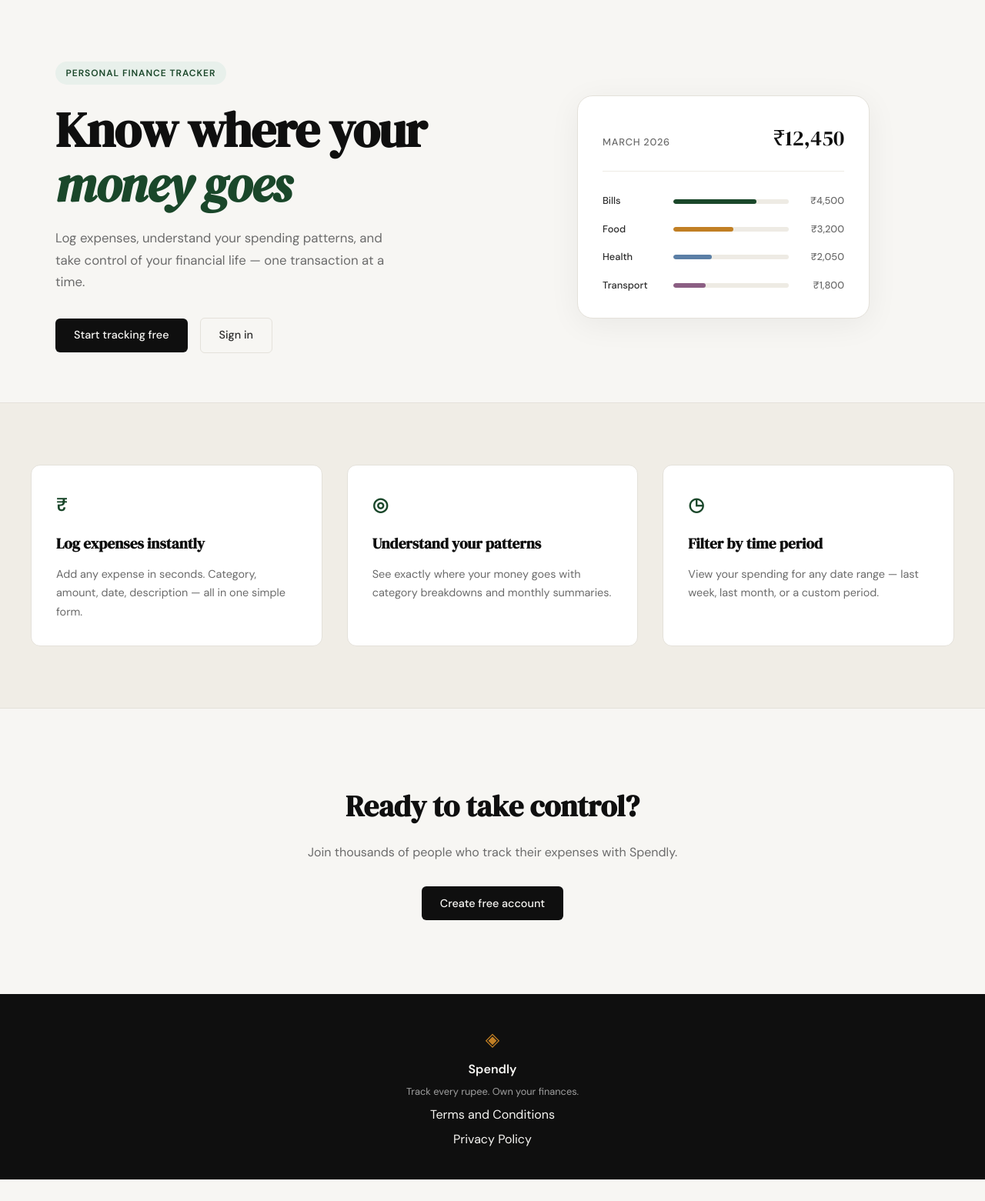
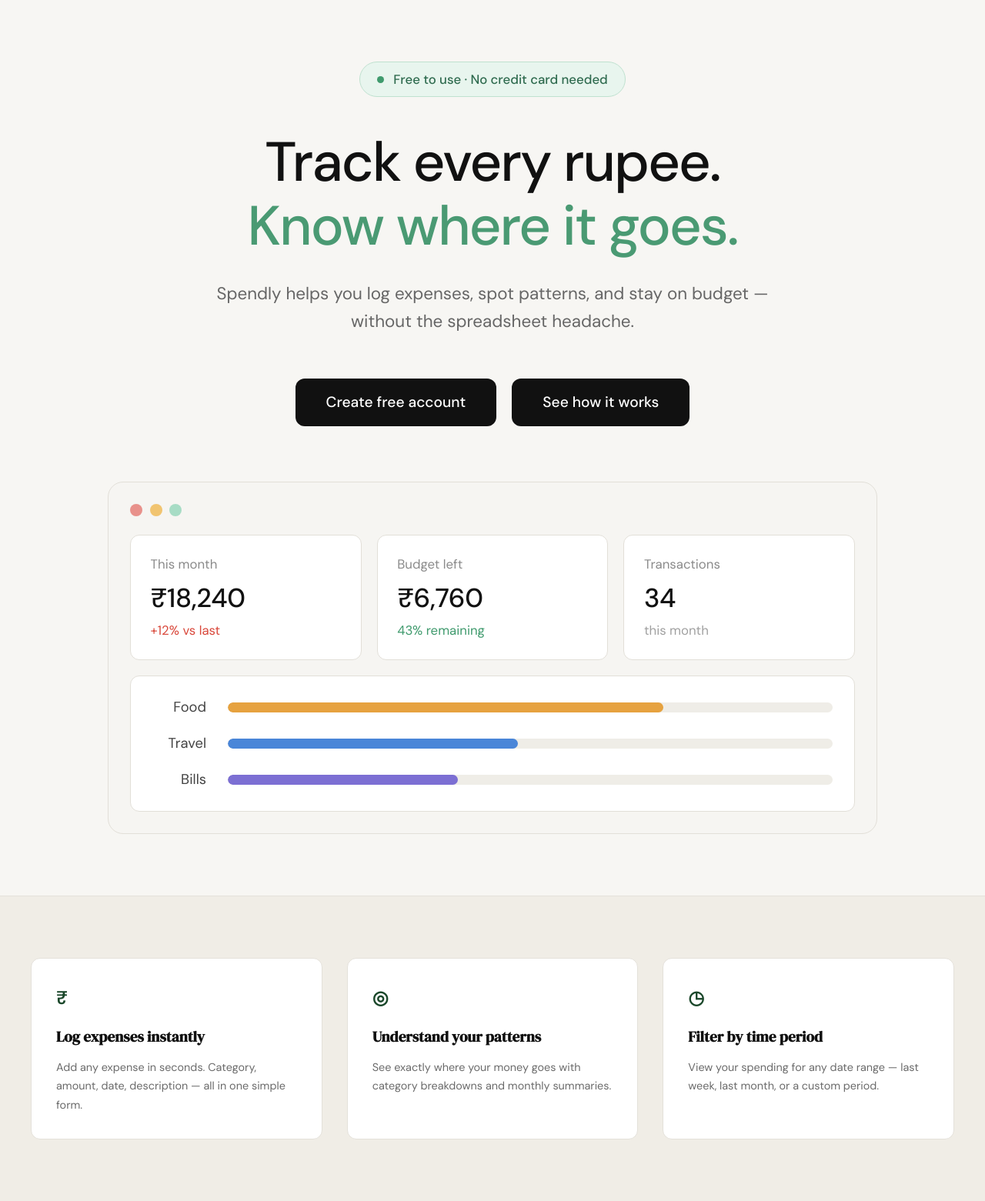
Before and after one commit to jaydeepsatre446-png/Expense-Tracker-with-the-help-of-claude-coding, a Flask app: page / in a window 1280 px wide. Shown: the part 61-1622 px from the top of the page at 77% size. Before the commit the page ends 1594 px from the top, so only its background shows below. Run offline with Flask 3, Linux system fonts and the light colour scheme.

Commit message:
Redesign landing hero to match new design

```diff
--- /dev/null
+++ b/static/css/landing.css
@@ -0,0 +1,207 @@
+/* ------------------------------------------------------------------ */
+/* Hero                                                                */
+/* ------------------------------------------------------------------ */
+
+.hero {
+    max-width: var(--max-width);
+    margin: 0 auto;
+    padding: 5rem 2rem;
+    text-align: center;
+}
+
+.hero-inner {
+    max-width: 760px;
+    margin: 0 auto 4.5rem;
+}
+
+.hero-pill {
+    display: inline-flex;
+    align-items: center;
+    gap: 0.75rem;
+    background: #e8f5ee;
+    color: #2f6b4f;
+    border: 1px solid #bfe1cf;
+    font-size: 1.05rem;
+    font-weight: 500;
+    padding: 0.55rem 1.4rem;
+    border-radius: 999px;
+    margin-bottom: 2.75rem;
+}
+
+.hero-pill-dot {
+    width: 9px;
+    height: 9px;
+    border-radius: 50%;
+    background: #3f9a6d;
+}
+
+.hero-title {
+    font-family: var(--font-body);
+    font-size: clamp(2.75rem, 6.5vw, 4.5rem);
+    font-weight: 500;
+    line-height: 1.15;
+    letter-spacing: -0.025em;
+    color: #111111;
+    margin-bottom: 1.75rem;
+}
+
+.hero-title-accent { color: #4a9a73; }
+
+.hero-subtitle {
+    font-size: 1.4rem;
+    color: #666666;
+    line-height: 1.6;
+    max-width: 720px;
+    margin: 0 auto 3.5rem;
+}
+
+.hero-actions {
+    display: flex;
+    gap: 1.25rem;
+    justify-content: center;
+    flex-wrap: wrap;
+}
+
+.hero-btn {
+    display: inline-block;
+    background: #111111;
+    color: #ffffff;
+    font-family: var(--font-body);
+    font-size: 1.2rem;
+    font-weight: 500;
+    padding: 1rem 2.5rem;
+    border-radius: var(--radius-md);
+    transition: background 0.2s;
+}
+
+.hero-btn:hover { background: var(--accent); }
+
+/* ------------------------------------------------------------------ */
+/* Mock dashboard (hero visual)                                        */
+/* ------------------------------------------------------------------ */
+
+.mock-window {
+    max-width: 1000px;
+    margin: 0 auto;
+    background: #f6f5f2;
+    border: 1px solid #e2dfd8;
+    border-radius: var(--radius-lg);
+    padding: 1.75rem 1.75rem 1.75rem;
+    text-align: left;
+}
+
+.mock-window-dots {
+    display: flex;
+    gap: 0.6rem;
+    margin-bottom: 1.5rem;
+}
+
+.mock-window-dots span {
+    width: 16px;
+    height: 16px;
+    border-radius: 50%;
+    background: #e8918b;
+}
+
+.mock-window-dots span:nth-child(2) { background: #f1c470; }
+.mock-window-dots span:nth-child(3) { background: #a7dcc5; }
+
+.mock-stats {
+    display: grid;
+    grid-template-columns: repeat(3, 1fr);
+    gap: 1.25rem;
+    margin-bottom: 1.25rem;
+}
+
+.mock-stat,
+.mock-bars {
+    background: #ffffff;
+    border: 1px solid #e2dfd8;
+    border-radius: var(--radius-md);
+}
+
+.mock-stat {
+    display: flex;
+    flex-direction: column;
+    padding: 1.5rem 1.6rem;
+}
+
+.mock-stat-label {
+    font-size: 1.05rem;
+    color: #8a8a8a;
+    margin-bottom: 0.6rem;
+}
+
+.mock-stat-value {
+    font-family: var(--font-body);
+    font-size: 2.15rem;
+    font-weight: 500;
+    line-height: 1.2;
+    letter-spacing: -0.01em;
+    color: #111111;
+    margin-bottom: 0.5rem;
+}
+
+.mock-stat-meta {
+    font-size: 1.05rem;
+    color: #a0a0a0;
+}
+
+.mock-stat-up { color: #d9483b; }
+.mock-stat-good { color: #3f9a6d; }
+
+.mock-bars {
+    display: flex;
+    flex-direction: column;
+    gap: 1.1rem;
+    padding: 1.6rem 1.75rem;
+}
+
+.mock-bar-row {
+    display: grid;
+    grid-template-columns: 70px 1fr;
+    align-items: center;
+    gap: 1.75rem;
+}
+
+.mock-cat {
+    font-size: 1.15rem;
+    color: #444444;
+    text-align: right;
+}
+
+.mock-bar-track {
+    height: 13px;
+    background: #efede7;
+    border-radius: 999px;
+    overflow: hidden;
+}
+
+.mock-bar {
+    height: 100%;
+    border-radius: 999px;
+}
+
+.mock-bar-food { background: #e6a23f; }
+.mock-bar-travel { background: #4a86d8; }
+.mock-bar-bills { background: #7c6fd3; }
+
+/* ------------------------------------------------------------------ */
+/* Responsive                                                          */
+/* ------------------------------------------------------------------ */
+
+@media (max-width: 900px) {
+    .mock-stats { grid-template-columns: 1fr; }
+}
+
+@media (max-width: 600px) {
+    .hero { padding: 3rem 1rem; }
+    .hero-inner { margin-bottom: 2.5rem; }
+    .hero-pill { font-size: 0.85rem; padding: 0.45rem 1rem; margin-bottom: 2rem; }
+    .hero-subtitle { font-size: 1.1rem; margin-bottom: 2.25rem; }
+    .hero-btn { font-size: 1rem; padding: 0.85rem 1.75rem; }
+    .mock-window { padding: 1rem; }
+    .mock-bars { padding: 1.25rem 1rem; }
+    .mock-bar-row { grid-template-columns: 56px 1fr; gap: 1rem; }
+    .mock-cat { font-size: 1rem; }
+}
--- a/static/css/style.css
+++ b/static/css/style.css
@@ -120,18 +120,8 @@ a { color: inherit; text-decoration: none; }
 .main-content { min-height: calc(100vh - 60px - 100px); }
 
 /* ------------------------------------------------------------------ */
-/* Hero                                                                */
+/* Badge (legal pages)                                                */
 /* ------------------------------------------------------------------ */
-
-.hero {
-    padding: 5rem 2rem 4rem;
-    display: grid;
-    grid-template-columns: 1fr 1fr;
-    gap: 4rem;
-    align-items: center;
-    max-width: var(--max-width);
-    margin: 0 auto;
-}
 
 .hero-badge {
     display: inline-block;
@@ -144,116 +134,6 @@ a { color: inherit; text-decoration: none; }
     padding: 0.35rem 0.85rem;
     border-radius: 999px;
     margin-bottom: 1.5rem;
-}
-
-.hero-title {
-    font-family: var(--font-display);
-    font-size: clamp(2.5rem, 5vw, 4rem);
-    line-height: 1.1;
-    letter-spacing: -0.02em;
-    color: var(--ink);
-    margin-bottom: 1.25rem;
-}
-
-.hero-title em {
-    font-style: italic;
-    color: var(--accent);
-}
-
-.hero-subtitle {
-    font-size: 1.05rem;
-    color: var(--ink-muted);
-    line-height: 1.7;
-    max-width: 460px;
-    margin-bottom: 2rem;
-}
-
-.hero-actions {
-    display: flex;
-    gap: 1rem;
-    align-items: center;
-}
-
-/* ------------------------------------------------------------------ */
-/* Mock card (hero visual)                                             */
-/* ------------------------------------------------------------------ */
-
-.hero-visual {
-    display: flex;
-    justify-content: center;
-}
-
-.mock-card {
-    background: var(--paper-card);
-    border: 1px solid var(--border);
-    border-radius: var(--radius-lg);
-    padding: 2rem;
-    width: 100%;
-    max-width: 380px;
-    box-shadow: 0 8px 40px rgba(0,0,0,0.06);
-}
-
-.mock-card-header {
-    display: flex;
-    justify-content: space-between;
-    align-items: baseline;
-    margin-bottom: 1.75rem;
-    padding-bottom: 1.25rem;
-    border-bottom: 1px solid var(--border-soft);
-}
-
-.mock-label {
-    font-size: 0.8rem;
-    font-weight: 500;
-    color: var(--ink-muted);
-    text-transform: uppercase;
-    letter-spacing: 0.06em;
-}
-
-.mock-total {
-    font-family: var(--font-display);
-    font-size: 1.75rem;
-    color: var(--ink);
-}
-
-.mock-bars { display: flex; flex-direction: column; gap: 1rem; }
-
-.mock-bar-row {
-    display: grid;
-    grid-template-columns: 80px 1fr 60px;
-    align-items: center;
-    gap: 0.75rem;
-}
-
-.mock-cat {
-    font-size: 0.8rem;
-    font-weight: 500;
-    color: var(--ink-soft);
-}
-
-.mock-bar-track {
-    height: 6px;
-    background: var(--border-soft);
-    border-radius: 999px;
-    overflow: hidden;
-}
-
-.mock-bar {
-    height: 100%;
-    background: var(--accent);
-    border-radius: 999px;
-    transition: width 0.6s ease;
-}
-
-.mock-bar-2 { background: var(--accent-2); }
-.mock-bar-3 { background: #5b7fa6; }
-.mock-bar-4 { background: #8b5e83; }
-
-.mock-amt {
-    font-size: 0.8rem;
-    font-weight: 500;
-    color: var(--ink-muted);
-    text-align: right;
 }
 
 /* ------------------------------------------------------------------ */
@@ -658,22 +538,11 @@ a { color: inherit; text-decoration: none; }
 /* ------------------------------------------------------------------ */
 
 @media (max-width: 900px) {
-    .hero {
-        grid-template-columns: 1fr;
-        text-align: center;
-    }
-
-    .hero-subtitle { max-width: 100%; }
-    .hero-actions { justify-content: center; }
-    .hero-visual { display: none; }
-
     .features-inner { grid-template-columns: 1fr; }
 }
 
 @media (max-width: 600px) {
     .nav-links a:not(.nav-cta) { display: none; }
-    .hero { padding: 3rem 1rem 2rem; }
-
     .legal-header { padding: 3rem 1rem 2rem; }
     .legal-body { padding: 2.5rem 1rem 3.5rem; }
     .legal-card { padding: 0.5rem 1.25rem; }
--- a/templates/landing.html
+++ b/templates/landing.html
@@ -1,67 +1,78 @@
 {% extends "base.html" %}
 
 {% block title %}Spendly — Track Every Rupee{% endblock %}
+
+{% block head %}
+<link rel="stylesheet" href="{{ url_for('static', filename='css/landing.css') }}">
+{% endblock %}
 
 {% block content %}
 
 <section class="hero">
     <div class="hero-inner">
-        <div class="hero-badge">Personal Finance Tracker</div>
+        <div class="hero-pill">
+            <span class="hero-pill-dot"></span>
+            Free to use · No credit card needed
+        </div>
         <h1 class="hero-title">
-            Know where your<br>
-            <em>money goes</em>
+            Track every rupee.<br>
+            <span class="hero-title-accent">Know where it goes.</span>
         </h1>
         <p class="hero-subtitle">
-            Log expenses, understand your spending patterns,
-            and take control of your financial life —
-            one transaction at a time.
+            Spendly helps you log expenses, spot patterns, and stay
+            on budget — without the spreadsheet headache.
         </p>
         <div class="hero-actions">
-            <a href="{{ url_for('register') }}" class="btn-primary">Start tracking free</a>
-            <a href="{{ url_for('login') }}" class="btn-ghost">Sign in</a>
+            <a href="{{ url_for('register') }}" class="hero-btn">Create free account</a>
+            <a href="#features" class="hero-btn">See how it works</a>
         </div>
     </div>
-    <div class="hero-visual">
-        <div class="mock-card">
-            <div class="mock-card-header">
-                <span class="mock-label">March 2026</span>
-                <span class="mock-total">₹12,450</span>
+
+    <div class="mock-window">
+        <div class="mock-window-dots">
+            <span></span><span></span><span></span>
+        </div>
+        <div class="mock-stats">
+            <div class="mock-stat">
+                <span class="mock-stat-label">This month</span>
+                <span class="mock-stat-value">₹18,240</span>
+                <span class="mock-stat-meta mock-stat-up">+12% vs last</span>
             </div>
-            <div class="mock-bars">
-                <div class="mock-bar-row">
-                    <span class="mock-cat">Bills</span>
-                    <div class="mock-bar-track">
-                        <div class="mock-bar" style="width: 72%"></div>
-                    </div>
-                    <span class="mock-amt">₹4,500</span>
+            <div class="mock-stat">
+                <span class="mock-stat-label">Budget left</span>
+                <span class="mock-stat-value">₹6,760</span>
+                <span class="mock-stat-meta mock-stat-good">43% remaining</span>
+            </div>
+            <div class="mock-stat">
+                <span class="mock-stat-label">Transactions</span>
+                <span class="mock-stat-value">34</span>
+                <span class="mock-stat-meta">this month</span>
+            </div>
+        </div>
+        <div class="mock-bars">
+            <div class="mock-bar-row">
+                <span class="mock-cat">Food</span>
+                <div class="mock-bar-track">
+                    <div class="mock-bar mock-bar-food" style="width: 72%"></div>
                 </div>
-                <div class="mock-bar-row">
-                    <span class="mock-cat">Food</span>
-                    <div class="mock-bar-track">
-                        <div class="mock-bar mock-bar-2" style="width: 52%"></div>
-                    </div>
-                    <span class="mock-amt">₹3,200</span>
+            </div>
+            <div class="mock-bar-row">
+                <span class="mock-cat">Travel</span>
+                <div class="mock-bar-track">
+                    <div class="mock-bar mock-bar-travel" style="width: 48%"></div>
                 </div>
-                <div class="mock-bar-row">
-                    <span class="mock-cat">Health</span>
-                    <div class="mock-bar-track">
-                        <div class="mock-bar mock-bar-3" style="width: 33%"></div>
-                    </div>
-                    <span class="mock-amt">₹2,050</span>
-                </div>
-                <div class="mock-bar-row">
-                    <span class="mock-cat">Transport</span>
-                    <div class="mock-bar-track">
-                        <div class="mock-bar mock-bar-4" style="width: 28%"></div>
-                    </div>
-                    <span class="mock-amt">₹1,800</span>
+            </div>
+            <div class="mock-bar-row">
+                <span class="mock-cat">Bills</span>
+                <div class="mock-bar-track">
+                    <div class="mock-bar mock-bar-bills" style="width: 38%"></div>
                 </div>
             </div>
         </div>
     </div>
 </section>
 
-<section class="features">
+<section class="features" id="features">
     <div class="features-inner">
         <div class="feature-card">
             <div class="feature-icon">₹</div>
```
